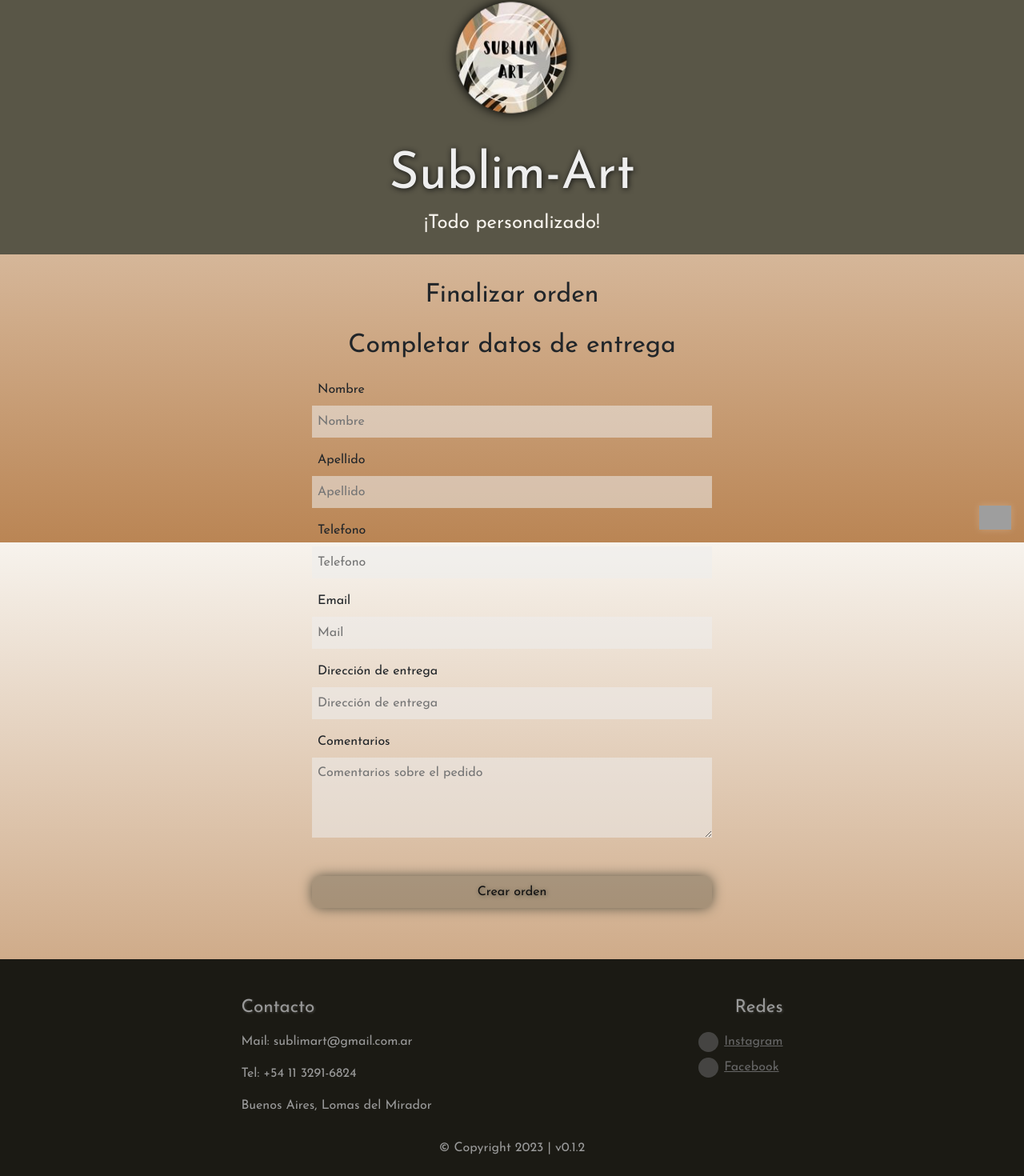
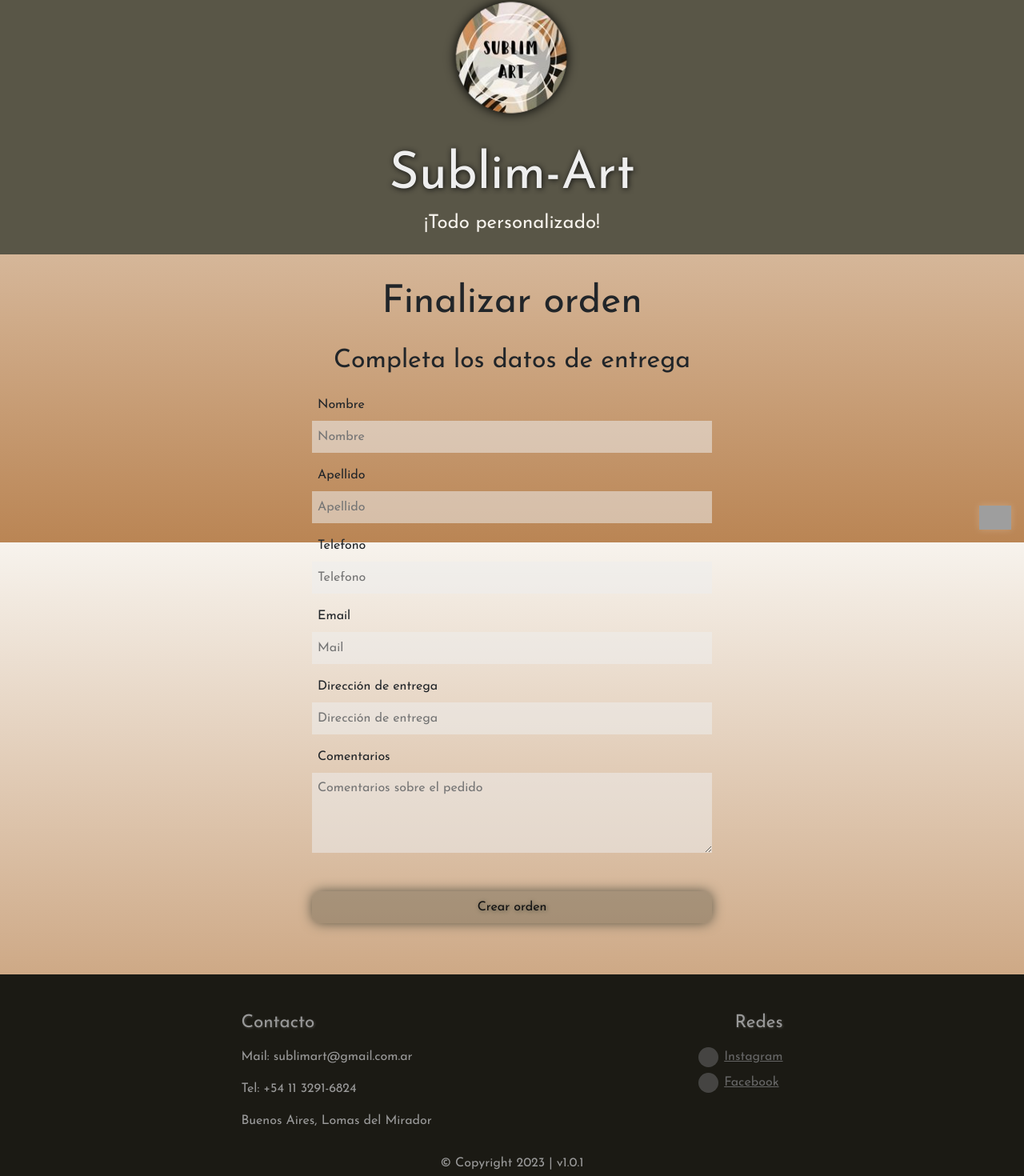
Before and after one commit to Acid-Blast/ecommerce-coderhouse, a React (Create React App) app: page /checkout in a window 1280 px wide. Shown: the part 122-1592 px from the top of the page at 80% size. Built offline with nearby package versions, Linux system fonts and the light colour scheme; grey boxes are pictures that could not be loaded.

Commit message:
orderview fontsize

```diff
--- a/src/App.js
+++ b/src/App.js
@@ -32,7 +32,7 @@ const App = () => {
             <Route path='/checkout' element={<Checkout />}/>
           </Routes>
         </CartProvider>
-        <Footer version={'v0.1.2'}/>
+        <Footer version={'v1.0.1'}/>
      </BrowserRouter>
     </div>
   );
--- a/src/components/Checkout/Checkout.css
+++ b/src/components/Checkout/Checkout.css
@@ -7,7 +7,7 @@
 }
 
 .checkout-container h1{
-    font-size: 2rem;
+    font-size: 3rem;
 }
 
 .fillScreen{
@@ -32,6 +32,6 @@
        font-size: 2rem;
     }
     .orderView h2{
-        font-size: 1.8rem;
+        font-size: 1.5rem;
     }
 }
--- a/src/components/Checkout/Checkout.js
+++ b/src/components/Checkout/Checkout.js
@@ -85,7 +85,7 @@ const Checkout = () => {
     return (
         <div className="checkout-container">
             <h1>Finalizar orden</h1>
-            <h2>Completar datos de entrega</h2>
+            <h2>Completa los datos de entrega</h2>
             <ContactForm onConfirm={createOrder}/>
         </div>
     )
--- a/src/root.css
+++ b/src/root.css
@@ -17,8 +17,11 @@
     --alpha-walnut-brown: #59564760;
     --alpha-chamoisee: #93765740;
     --alpha-caramel: #BA855440;
-
-  }
+}
+*::selection{
+  background-color: #1117;
+  color: #eee;
+}
 
 /* scrollbar */
 /* width */
```
